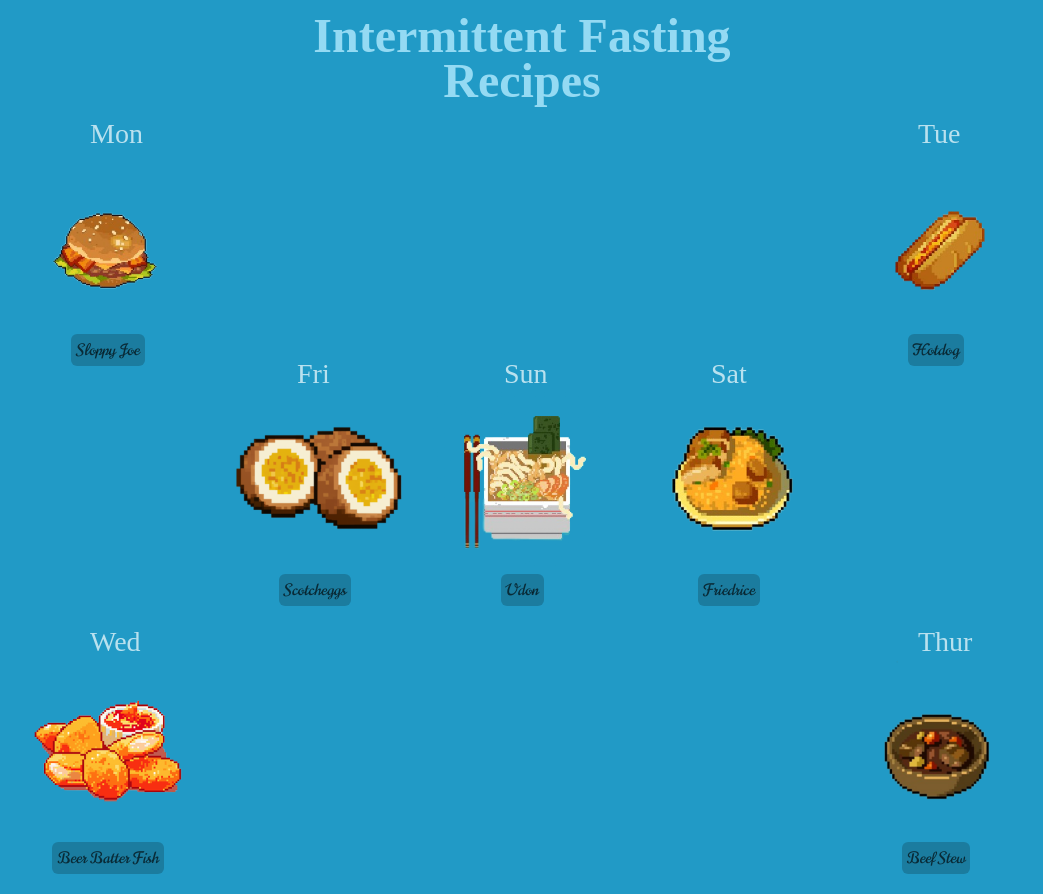
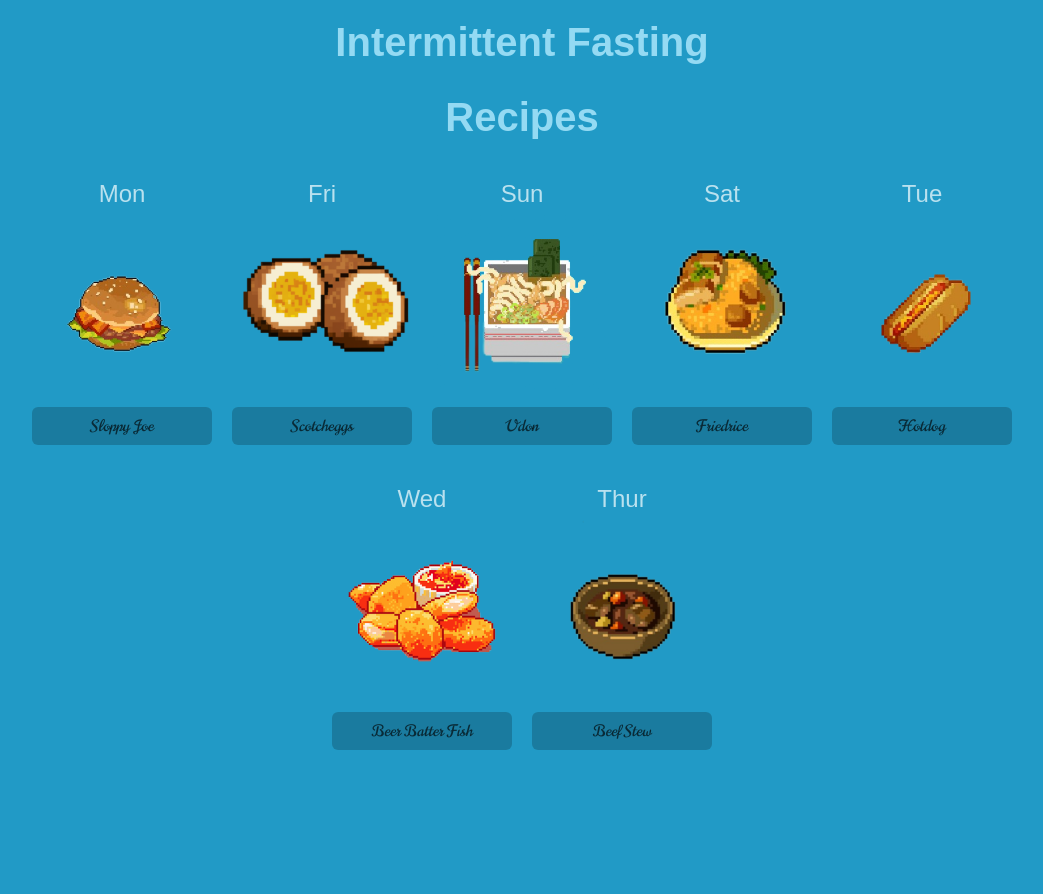
Before and after one commit to lee-kigen/odin-recipes, a plain HTML site: page index.html in a window 1280 px wide. Shown: the whole page, without its empty margins (118-1161 px from the left). After the commit the page ends 800 px from the top, so only its background shows below. Drawn offline with Linux system fonts and the light colour scheme; a web font is replaced by a local one.

Commit message:
Update style.css

```diff
--- a/style.css
+++ b/style.css
@@ -1,107 +1,80 @@
 body {
-    font-family: 'Agbalumo';
+    font-family: 'Agbalumo', sans-serif;
     background-color: rgb(33, 154, 198);
+    text-align: center;
+    margin: 0;
+    padding: 0;
 }
 
-h1 {
-    margin: auto;
-    text-align: center;
+h1, h2 {
     color: #94daf3;
-    font-size: 3rem;
-    box-sizing: border-box;
+    font-size: 2.5rem;
+    margin: 10px auto;
     width: fit-content;
-    height: fit-content;
-    padding-left: 15px;
-    padding-right: 15px;
-    /* background-color: #00000032; */
+    padding: 10px 15px;
     border-radius: 7.5px;
-    z-index: 1;
-}
-
-h2 {
-    margin: -10px auto;
-    text-align: center;
-    color: #94daf3;
-    font-size: 3rem;
-    box-sizing: border-box;
-    width: fit-content;
-    height: fit-content;
-    padding-left: 15px;
-    padding-right: 15px;
-    /* background-color: #00000032; */
-    border-radius: 7.5px;
-    z-index: 2;
 }
 
 .container {
-    position: relative;
     display: flex;
-    justify-content: space-between;
-    margin: 20px 8rem;
+    flex-wrap: wrap;
+    justify-content: center;
+    gap: 20px;
+    padding: 20px;
 }
 
-.Hotdog {
-    text-align: right;
-}
-
-.Sloppyjoe {
-    text-align: left;
-}
-
-.Beerfish {
-    text-align: left;
-}
-
-.Beefstew {
-    text-align: right;
-}
-
-.Udon {
+.recipe {
     text-align: center;
-    margin-top: 15rem;
-}
-.Scotcheggs {
-    text-align: center;
-    margin-top: 15rem;
-}
-
-.Friedrice {
-    text-align: center;
-    margin-top: 15rem;
+    background: rgba(255, 255, 255, 0.2);
+    padding: 15px;
+    border-radius: 10px;
+    width: 200px;
 }
 
 img {
-    width: 180px;
+    width: 100%;
+    max-width: 180px;
+    height: auto;
+    border-radius: 8px;
 }
 
 button {
     display: block;
-    margin: 0 auto;
+    width: 100%;
+    margin-top: 10px;
     border: none;
-    background: #00000032;
+    background: rgba(0, 0, 0, 0.2);
     border-radius: 6px;
     transition: 0.2s;
-    font-family:  'Norican', cursive;
+    font-family: 'Norican', cursive;
     font-size: 16px;
-    padding: 5px 5px;
+    padding: 8px;
     color: #000000a7;
 }
 
 button:hover {
-    box-shadow: 0 0 0 4px rgb(33, 154, 198), 0 0 0 8px #00000032;
+    box-shadow: 0 0 0 4px rgb(33, 154, 198), 0 0 0 8px rgba(0, 0, 0, 0.2);
     cursor: pointer;
 }
 
 span.day {
-    display: flex;
-    margin-left: 4rem;
+    display: block;
     color: #d8eff7d4;
-    font-size: 1.75rem;
-    box-sizing: border-box;
-    width: fit-content;
-    height: fit-content;
-    padding-left: 8px;
-    padding-right: 8px;
-    /* background: #00000032; */
-    border-radius: 7.5px;
+    font-size: 1.5rem;
+    margin-bottom: 5px;
 }
+
+@media (max-width: 768px) {
+    .container {
+        flex-direction: column;
+        align-items: center;
+    }
+
+    h1, h2 {
+        font-size: 2rem;
+    }
+
+    .recipe {
+        width: 90%;
+    }
+}
```
